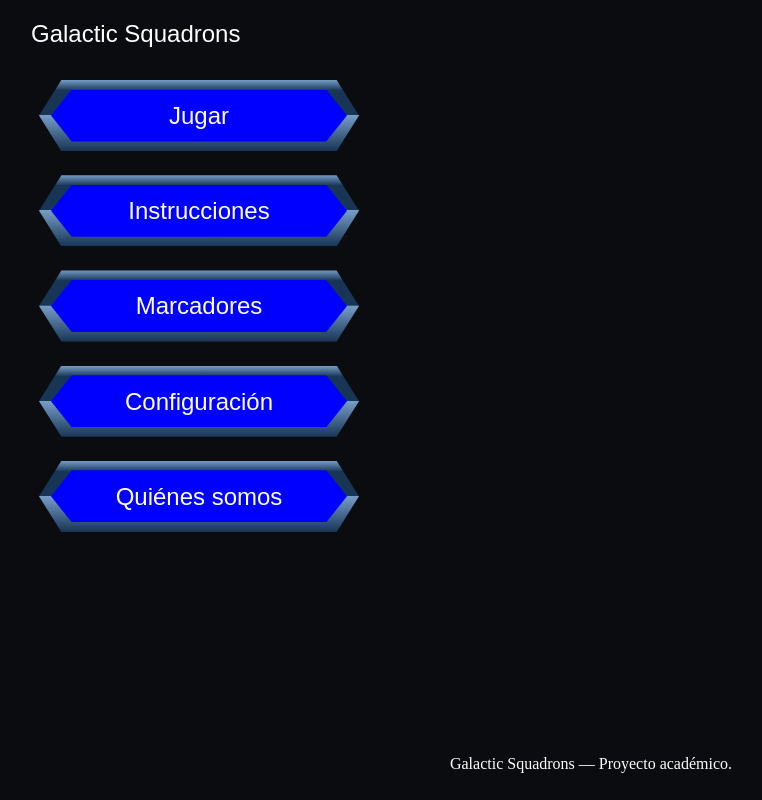
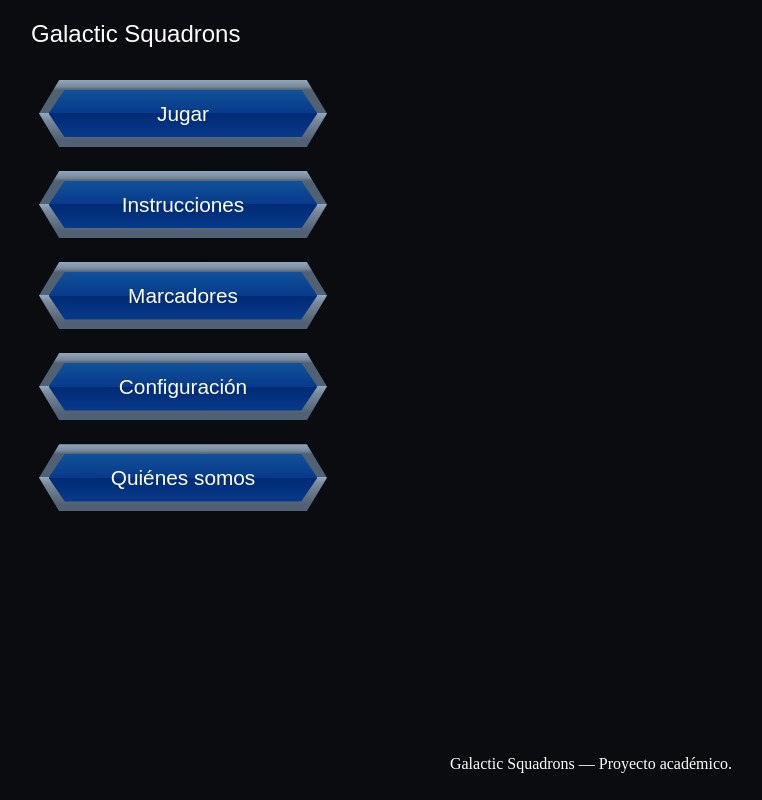
Before and after one commit to GeinerMB/proyecto-C00870-C15464-C25063-C27534, a React (Vite) app: page /#/ in a window 1280 px wide. Shown: the whole page, without its empty margins (49-811 px from the left). Built offline with nearby package versions, Linux system fonts and the light colour scheme; a web font is replaced by a local one.

Commit message:
Refine buttons and lobby dialog styling
Adds the lobby dialog close control, applies navigation button styling, and updates shared button and dialog visuals.

```diff
--- a/src/pages/Home.jsx
+++ b/src/pages/Home.jsx
@@ -11,7 +11,7 @@ export default function Home() {
         <nav aria-label="Menú principal">
           <ul>
             <li>
-              <button type="button" command="show-modal" commandfor="go-to-lobby">
+              <button type="button" className="navigation-button" command="show-modal" commandfor="go-to-lobby">
                 Jugar
               </button>
             </li>
@@ -43,6 +43,11 @@ export default function Home() {
           <h2 id="go-lobby-title">
             Deseas hostear una partida o unirte a una ya existente?
           </h2>
+
+          <button type="button" command="close" commandfor="go-to-lobby">
+            Cerrar
+          </button>
+
         </header>
         <p id="go-lobby-description">
           Selecciona una opción para continuar.
--- a/src/styles/common.css
+++ b/src/styles/common.css
@@ -151,7 +151,7 @@ button {
 
   width: min(100%, var(--button-width));
   min-height: 4rem;
-  padding: 1.25rem 2.5rem;
+  padding: 1.25rem 2rem;
   margin: 0.75rem 0.5rem;
 
   border: 0;
@@ -160,14 +160,18 @@ button {
 
   font-family: var(--font-main);
   font-weight: 400;
-  font-size: 1.5rem;
+  font-size: 1.3rem;
   line-height: 1.3;
   text-align: center;
-
-  /* transition: transform var(--navigation-transition); */
 }
 
-button::before,
+button::before {
+  content: "";
+  position: absolute;
+  pointer-events: none;
+  clip-path: var(--button-border-shape);
+}
+
 button::after {
   content: "";
   position: absolute;
@@ -181,17 +185,69 @@ button::before {
 
   background: linear-gradient(
     to bottom,
-    var(--button-border-mid),
+    /* Reflejo superior */
+    var(--button-border-light) 0%,
+    var(--button-border-mid) 10%,
+
+    /* Cara superior del bisel */
     var(--button-border-dark) 15%,
     var(--button-border-dark) 49%,
-    var(--button-border-mid) 50%,
-    var(--button-border-dark)
+
+    /* Cambio de luz en la mitad del marco */
+    var(--button-border-light) 50%,
+    var(--button-border-mid) 60%,
+
+    /* Sombra y reflejo inferior */
+    var(--button-border-dark) 90%,
+    var(--button-border-dark) 100%
   );
 }
 
 button::after {
   z-index: -1;
-  inset: 0.6rem 0.75rem;
+  inset: 0.6rem 0.6rem;
 
-  background: blue;
+  background: linear-gradient(
+    to bottom,
+    var(--button-face-top),
+    var(--button-face-bottom) 49%,
+    var(--button-face-dark) 50%,
+    var(--button-face-bottom)
+  );
 }
+
+/* ==========================================================================
+   8. Modales
+   -------------------------------------------------------------------------- */
+
+dialog {
+
+  border: 5px solid var(--button-border-dark);
+
+  background: linear-gradient(
+    to bottom,
+    var(--color-background),
+    var(--dialog-background-bottom)
+  );
+}
+
+/* ==========================================================================
+   9. Efectos y transiciones
+   -------------------------------------------------------------------------- */
+
+@media (hover: hover) {
+  button:hover {
+    transform: translateY(-2px);
+  }
+
+  button:hover::after {
+    /* inset | desp horizontal | desp vertical | desenfoque | expansión | color */
+    box-shadow:
+      inset 0 6px 12px -5px var(--button-edge),
+      inset 0 -6px 12px -5px var(--button-edge);
+  }
+}
+
+button:active:not(:disabled) {
+  transform: translateY(2px);
+}
--- a/src/styles/tokens.css
+++ b/src/styles/tokens.css
@@ -9,10 +9,19 @@
 		-------------------------------------------------------------------------- */
 	--color-background: #0b0c10;
 	--color-text: #ffffff;
+  --dialog-background-bottom: #152230;
 
-	--button-border-light: #d8ecff;
-  --button-border-mid: #769dc7;
-  --button-border-dark: #183556;
+  --button-border-light: #91a7be;
+  --button-border-mid: #79899b;
+  --button-border-dark: #506174;
+
+  --button-face-top: #105299;
+  --button-face-bottom: #083a8b;
+  --button-face-dark: #002a74;
+  --button-face-hover: #1a67b8;
+
+  /* Reflejos */
+  --button-edge: #36baff;
 
 
 	/* --------------------------------------------------------------------------
@@ -23,7 +32,7 @@
 	/* --------------------------------------------------------------------------
 		3. Tamaños
 		-------------------------------------------------------------------------- */
-	--button-width: 20rem;
+	--button-width: 18rem;
 	--content-width: 72rem;
 
 	/* --------------------------------------------------------------------------
@@ -35,6 +44,15 @@
 		5. Formas
 		-------------------------------------------------------------------------- */
 	--button-shape: polygon(
+    6% 0, /* Esquina superior izquierda */
+    94% 0, /* Esquina superior derecha */
+    100% 50%, /* Punto medio derecho */
+    94% 100%, /* Esquina inferior derecha */
+    6% 100%, /* Esquina inferior izquierda */
+    0 50% /* Punto medio izquierdo */
+  );
+
+  --button-border-shape: polygon(
     7% 0, /* Esquina superior izquierda */
     93% 0, /* Esquina superior derecha */
     100% 50%, /* Punto medio derecho */
@@ -42,4 +60,10 @@
     7% 100%, /* Esquina inferior izquierda */
     0 50% /* Punto medio izquierdo */
   );
+
+  /* --------------------------------------------------------------------------
+    6. Links
+    -------------------------------------------------------------------------- */
+
+  --main-background-image: url("../../assets/background/space_background_002.png");
 }
```
Also changed, not shown: design/references/Window.png (added), design/references/general_button.png (added).
